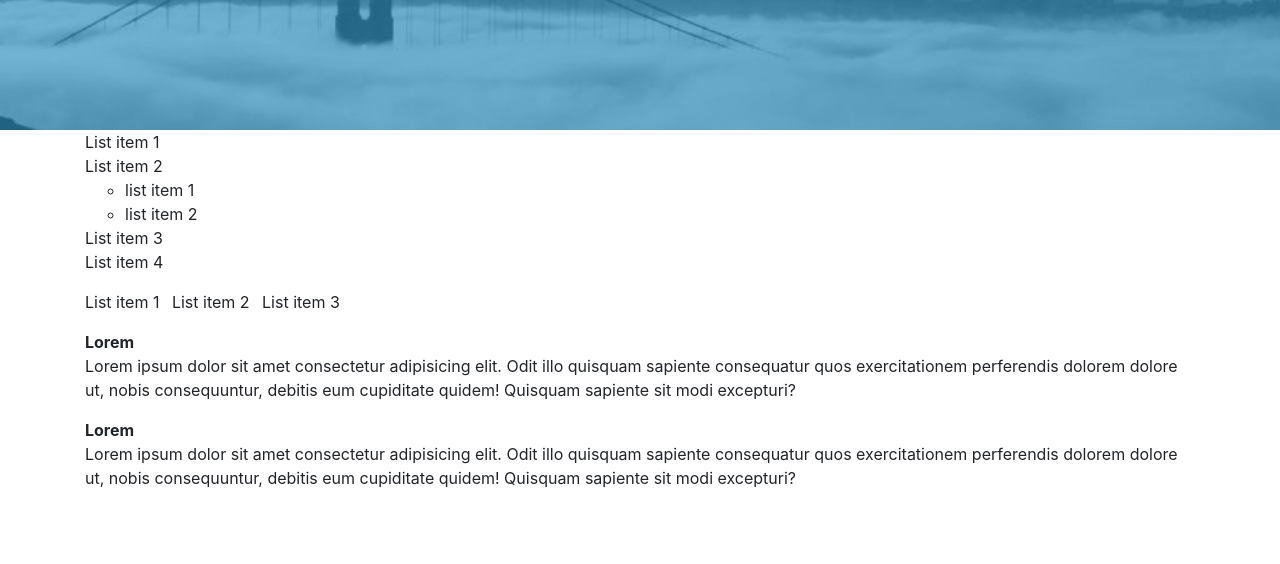
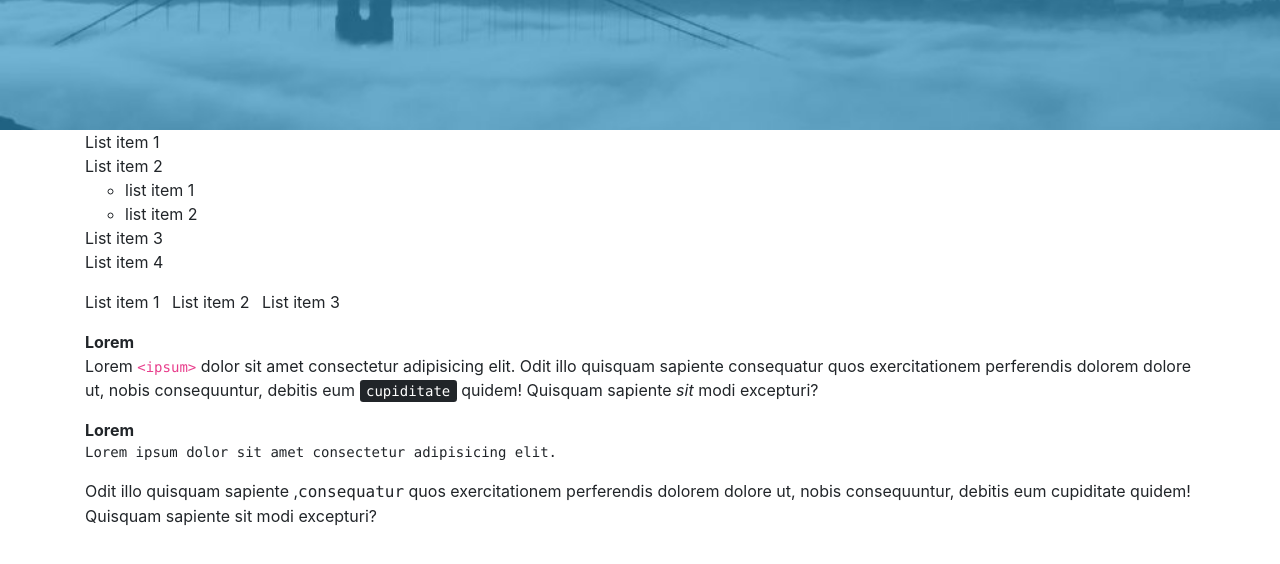
Before and after one commit to Fa2zad/BOOTSTRAP_Tamrin, a plain HTML site: page Lists.html in a window 1280 px wide. Shown: the part 70-634 px from the top of the page. Drawn offline with Linux system fonts and the light colour scheme.

Commit message:
Code styles

```diff
--- a/Lists.html
+++ b/Lists.html
@@ -55,16 +55,16 @@
                 <dl class="dl-horizontal">
                     <dt>Lorem</dt>
                     <dd>
-                        Lorem ipsum dolor sit amet consectetur adipisicing elit. Odit illo quisquam sapiente
+                        Lorem <code>&lt;ipsum&gt;</code> dolor sit amet consectetur adipisicing elit. Odit illo quisquam sapiente
                          consequatur quos exercitationem perferendis dolorem dolore ut, nobis consequuntur,
-                         debitis eum cupiditate quidem! Quisquam sapiente sit modi excepturi?
+                         debitis eum <kbd>cupiditate</kbd> quidem! Quisquam sapiente <var>sit</var> modi excepturi?
                     </dd>
                 </dl>
                 <dl>
                     <dt>Lorem</dt>
                     <dd>
-                        Lorem ipsum dolor sit amet consectetur adipisicing elit. Odit illo quisquam sapiente
-                            consequatur quos exercitationem perferendis dolorem dolore ut, nobis consequuntur,
+                        <pre>Lorem ipsum dolor sit amet consectetur adipisicing elit.</pre> Odit illo quisquam sapiente
+                            ,<samp>consequatur</samp> quos exercitationem perferendis dolorem dolore ut, nobis consequuntur,
                             debitis eum cupiditate quidem! Quisquam sapiente sit modi excepturi?
                     </dd>
                 </dl>
```
